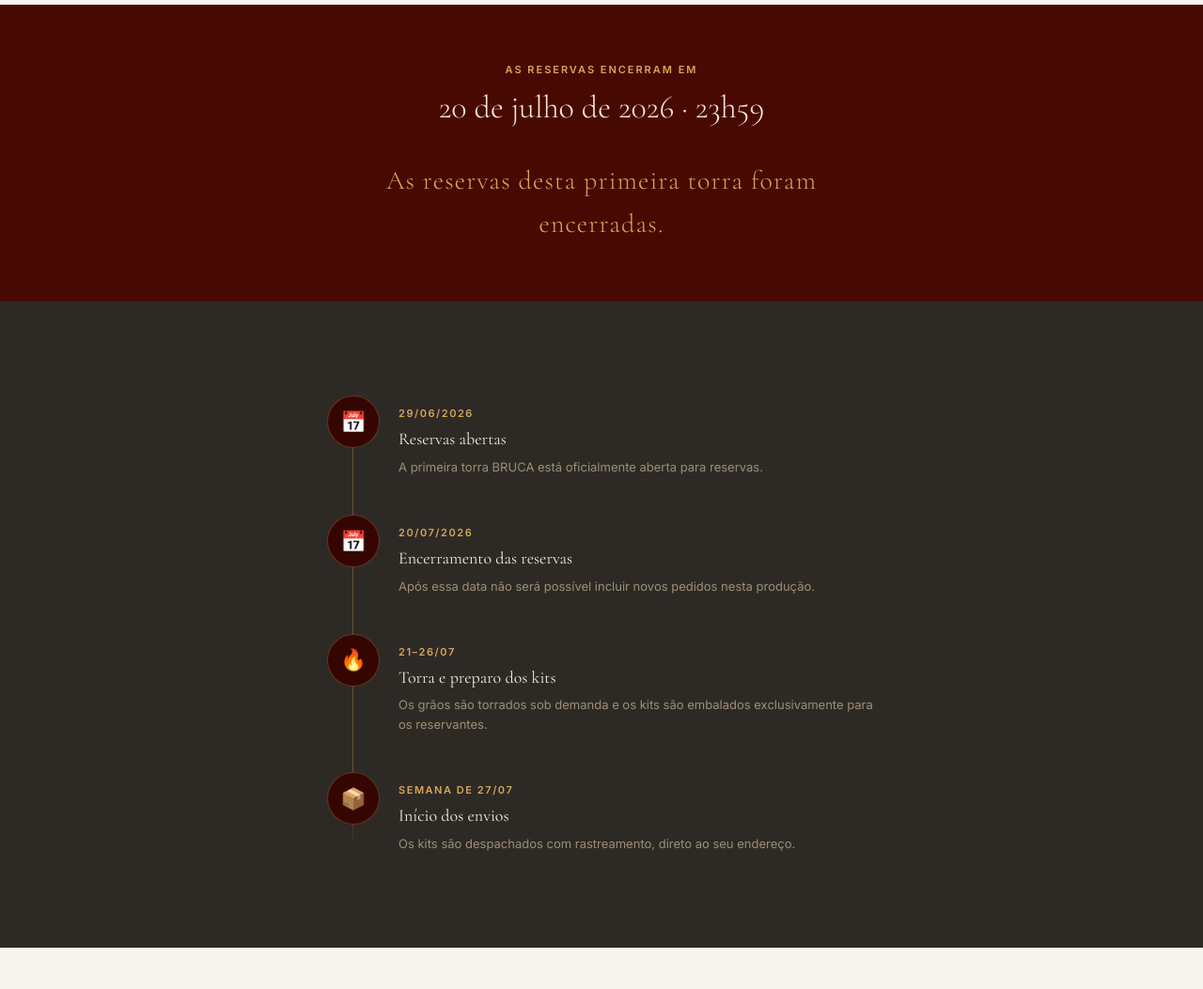
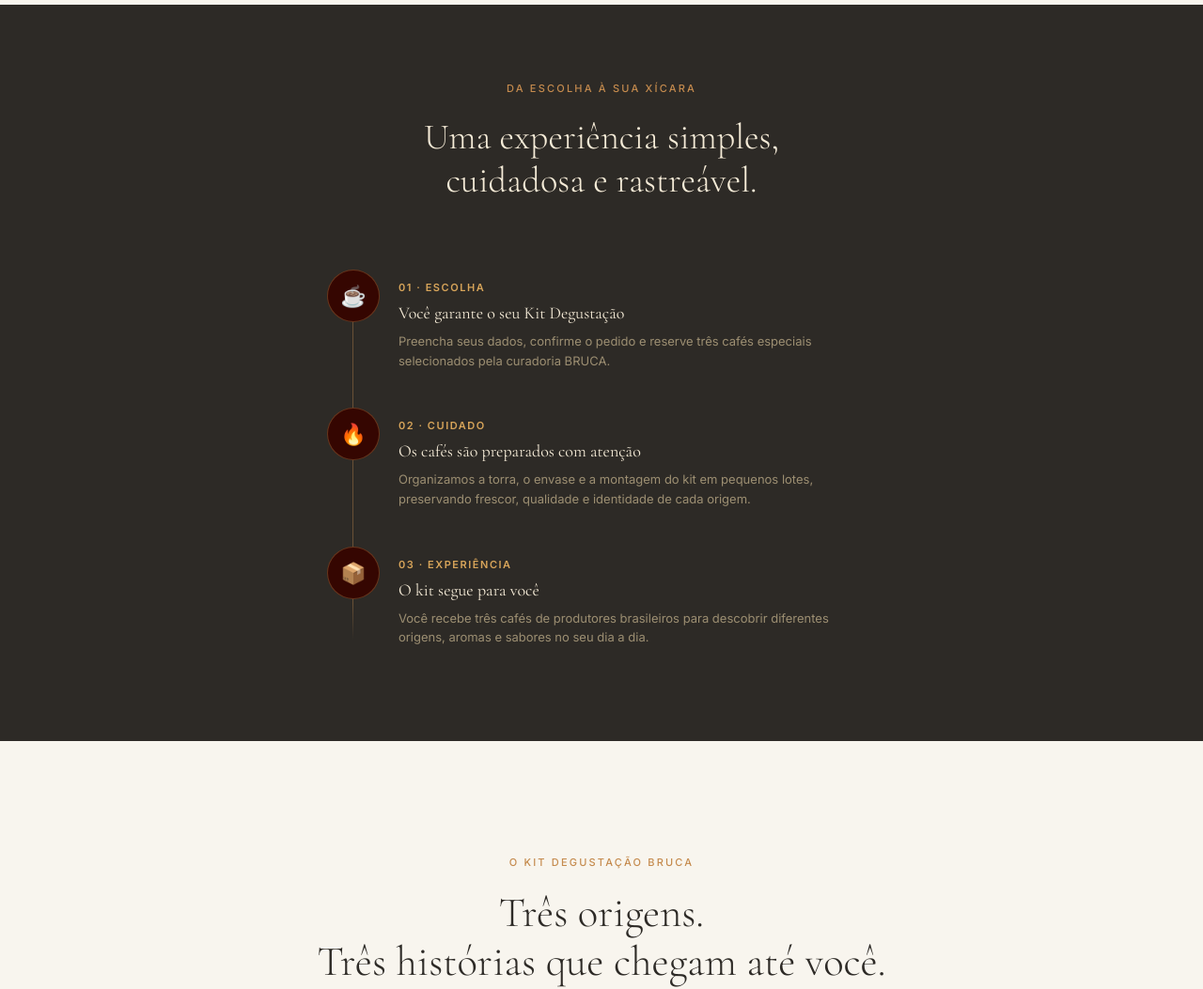
Before and after one commit to bruleiteferreira-ops/bruca-lp, a plain HTML site: page index.html in a window 1280 px wide. Shown: the part 1460-2513 px from the top of the page at 94% size. Drawn offline with nearby package versions, Linux system fonts and the light colour scheme.

Commit message:
Update index.html

```diff
--- a/index.html
+++ b/index.html
@@ -3,7 +3,7 @@
 <head>
 <meta charset="UTF-8">
 <meta name="viewport" content="width=device-width, initial-scale=1.0">
-<title>Primeira Torra BRUCA | Kit Degustação – Reservas Abertas até 20 de julho</title>
+<title>Primeira Torra BRUCA | Kit Degustação – Reservas Abertas</title>
 <meta name="description" content="Pré-venda exclusiva BRUCA 2026. Três microlotes da safra 2025 torrados sob demanda, exclusivamente para quem reservar. Vagas definidas pela capacidade de torra.">
 <link rel="preconnect" href="https://fonts.googleapis.com">
 <link rel="preconnect" href="https://fonts.gstatic.com" crossorigin>
@@ -1127,77 +1127,54 @@ footer{background:var(--grafite);padding:48px var(--sp-sm);text-align:center;}
 
 <!-- 3. CONTADOR REGRESSIVO -->
 
-<section class="bruca-countdown" aria-label="Contador regressivo para encerramento das reservas">
-  <div class="container-xs">
-    <span class="countdown-label">As reservas encerram em</span>
-    <p class="countdown-title">20 de julho de 2026 · 23h59</p>
-    <div class="countdown-grid" id="countdown-grid" aria-live="polite" aria-atomic="true">
-      <div class="countdown-unit">
-        <div class="countdown-num" id="cd-days">--</div>
-        <span class="countdown-unit-label">Dias</span>
-      </div>
-      <div class="countdown-sep" aria-hidden="true">:</div>
-      <div class="countdown-unit">
-        <div class="countdown-num" id="cd-hours">--</div>
-        <span class="countdown-unit-label">Horas</span>
-      </div>
-      <div class="countdown-sep" aria-hidden="true">:</div>
-      <div class="countdown-unit">
-        <div class="countdown-num" id="cd-mins">--</div>
-        <span class="countdown-unit-label">Minutos</span>
-      </div>
-      <div class="countdown-sep" aria-hidden="true">:</div>
-      <div class="countdown-unit">
-        <div class="countdown-num" id="cd-secs">--</div>
-        <span class="countdown-unit-label">Segundos</span>
-      </div>
-    </div>
-    <div id="countdown-ended" class="countdown-ended" style="display:none;" aria-live="assertive">
-      As reservas desta primeira torra foram encerradas.
-    </div>
-  </div>
-</section>
-
-<!-- 4. LINHA DO TEMPO -->
-
-<section class="bruca-timeline" aria-label="Cronograma da Primeira Torra BRUCA">
+
+<section class="bruca-timeline" aria-label="Como funciona a experiência BRUCA">
   <div class="container-sm">
+    <div class="tl-header reveal">
+      <span class="eyebrow">Da escolha à sua xícara</span>
+      <h2>Uma experiência simples,<br>cuidadosa e rastreável.</h2>
+    </div>
+
     <div class="tl-steps">
       <div class="tl-step reveal">
-        <div class="tl-icon" aria-hidden="true">📅</div>
+        <div class="tl-icon" aria-hidden="true">☕</div>
         <div class="tl-body">
-          <p class="tl-date">29/06/2026</p>
-          <p class="tl-title">Reservas abertas</p>
-          <p class="tl-desc">A primeira torra BRUCA está oficialmente aberta para reservas.</p>
-        </div>
-      </div>
-      <div class="tl-step reveal reveal-delay-1">
-        <div class="tl-icon" aria-hidden="true">📅</div>
-        <div class="tl-body">
-          <p class="tl-date">20/07/2026</p>
-          <p class="tl-title">Encerramento das reservas</p>
-          <p class="tl-desc">Após essa data não será possível incluir novos pedidos nesta produção.</p>
-        </div>
-      </div>
-      <div class="tl-step reveal reveal-delay-2">
+          <p class="tl-date">01 · Escolha</p>
+          <p class="tl-title">Você garante o seu Kit Degustação</p>
+          <p class="tl-desc">
+            Preencha seus dados, confirme o pedido e reserve três cafés especiais
+            selecionados pela curadoria BRUCA.
+          </p>
+        </div>
+      </div>
+
+      <div class="tl-step reveal">
         <div class="tl-icon" aria-hidden="true">🔥</div>
         <div class="tl-body">
-          <p class="tl-date">21–26/07</p>
-          <p class="tl-title">Torra e preparo dos kits</p>
-          <p class="tl-desc">Os grãos são torrados sob demanda e os kits são embalados exclusivamente para os reservantes.</p>
-        </div>
-      </div>
-      <div class="tl-step reveal reveal-delay-3">
+          <p class="tl-date">02 · Cuidado</p>
+          <p class="tl-title">Os cafés são preparados com atenção</p>
+          <p class="tl-desc">
+            Organizamos a torra, o envase e a montagem do kit em pequenos lotes,
+            preservando frescor, qualidade e identidade de cada origem.
+          </p>
+        </div>
+      </div>
+
+      <div class="tl-step reveal">
         <div class="tl-icon" aria-hidden="true">📦</div>
         <div class="tl-body">
-          <p class="tl-date">Semana de 27/07</p>
-          <p class="tl-title">Início dos envios</p>
-          <p class="tl-desc">Os kits são despachados com rastreamento, direto ao seu endereço.</p>
+          <p class="tl-date">03 · Experiência</p>
+          <p class="tl-title">O kit segue para você</p>
+          <p class="tl-desc">
+            Você recebe três cafés de produtores brasileiros para descobrir
+            diferentes origens, aromas e sabores no seu dia a dia.
+          </p>
         </div>
       </div>
     </div>
   </div>
 </section>
+
 
 <!-- 5. KIT DEGUSTAÇÃO -->
 
@@ -1208,7 +1185,7 @@ footer{background:var(--grafite);padding:48px var(--sp-sm);text-align:center;}
       <h2 class="kit-h2">Três origens.<br>Três histórias que chegam até você.</h2>
       <p style="font-size:var(--t-body);color:var(--grafite);opacity:.62;max-width:500px;margin:0 auto;">
         Cada embalagem carrega 250g de um microlote único, selecionado pela sua
-        complexidade sensorial e torrado sob demanda após o encerramento das reservas em 20 de julho.
+        complexidade sensorial e torrado sob demanda após o encerramento das reservas em .
       </p>
     </div>
 
@@ -1435,26 +1412,22 @@ required maxlength="9" inputmode="numeric">
           <span class="spinner" aria-hidden="true"></span>
           <span class="btn-text">GARANTIR MINHA RESERVA →</span>
         </button>
-        </button>
 
         <div style="text-align:center;margin:20px 0 16px;">
           <p style="font-size:13px;margin:0 0 5px;color:#2D2A26;">
             Kit com 3 cafés especiais de 250 g
           </p>
-
           <p style="font-size:34px;font-weight:700;margin:0;color:#480902;">
             R$ 159,90
           </p>
-
           <p style="font-size:12px;margin:5px 0 0;color:#2D2A26;opacity:.7;">
             Frete calculado conforme o CEP
           </p>
         </div>
 
         <div class="form-microcopy" aria-label="Informações sobre a reserva">
-        <div class="form-microcopy" aria-label="Informações sobre a reserva">
-          <span class="form-microcopy-item">Frete calculado conforme o CEP informado</span>
-          <span class="form-microcopy-item">O pagamento confirma sua participação</span>
+          <span class="form-microcopy-item">Pagamento seguro via Mercado Pago</span>
+          <span class="form-microcopy-item">Produção em pequenos lotes e envio organizado com cuidado</span>
           <span class="form-microcopy-item">Seus dados são usados exclusivamente para esta produção</span>
         </div>
       </div>
@@ -1470,9 +1443,8 @@ required maxlength="9" inputmode="numeric">
       <p class="form-success-text">
         Agora só falta garantir sua participação na Primeira Torra BRUCA.<br>
         <span style="display:block;margin-top:10px;font-size:13px;line-height:1.75;opacity:.75;">
-          As reservas encerram em <strong>20 de julho às 23h59</strong>.
-          Depois dessa data iniciaremos a torra exclusiva deste lote.
-          Os envios acontecerão durante a semana de 27 de julho.
+          Sua reserva continua disponível enquanto houver capacidade nesta primeira torra.
+          Após a confirmação do pagamento, prepararemos a torra fresca. Você receberá as informações de envio após a confirmação do pedido.
         </span>
         <strong style="display:block;margin-top:12px;font-size:13px;opacity:.85;">Escolha como deseja finalizar:</strong>
       </p>
@@ -1512,7 +1484,7 @@ Kit com 3 cafés especiais de 250 g + cards sensoriais
 </p>
 
 <p style="font-size:12px;color:var(--grafite,#2D2A26);opacity:.65;margin-bottom:12px;line-height:1.5;">
-Finalize sua compra imediatamente e reserve seu kit antes do encerramento.
+Finalize sua compra com segurança e confirme seu kit nesta primeira torra.
 </p>
         <a href="https://mpago.li/1aRXhkG" target="_blank" rel="noopener noreferrer"
            id="mercadopago-cta"
@@ -1753,54 +1725,6 @@ if (reservaForm) {
 
 </script>
 
-<script>
-/* ── CONTADOR REGRESSIVO — PRIMEIRA TORRA BRUCA ─────────────────────────────
-   Data alvo: 20 de julho de 2026 às 23:59 (horário de Brasília, UTC-3).
-   Não utiliza cookie nem localStorage — é calculado em tempo real no client.
-   Quando chega a zero, exibe "As reservas desta primeira torra foram encerradas." no lugar do contador.
-────────────────────────────────────────────────────────────────────────────*/
-(function() {
-  // 20/07/2026 23:59:59 BRT = 03:59:59 UTC no dia 21/07/2026
-  var TARGET = new Date('2026-07-21T02:59:59Z'); // UTC equivalente de 23h59 BRT
-
-  var elDays  = document.getElementById('cd-days');
-  var elHours = document.getElementById('cd-hours');
-  var elMins  = document.getElementById('cd-mins');
-  var elSecs  = document.getElementById('cd-secs');
-  var elGrid  = document.getElementById('countdown-grid');
-  var elEnded = document.getElementById('countdown-ended');
-
-  if (!elDays || !elHours || !elMins || !elSecs) return;
-
-  function pad(n) { return n < 10 ? '0' + n : String(n); }
-
-  function tick() {
-    var now  = new Date();
-    var diff = TARGET - now;
-
-    if (diff <= 0) {
-      // Encerrado: ocultar contador, exibir mensagem
-      if (elGrid)  elGrid.style.display  = 'none';
-      if (elEnded) elEnded.style.display = 'block';
-      return;
-    }
-
-    var totalSecs = Math.floor(diff / 1000);
-    var days  = Math.floor(totalSecs / 86400);
-    var hours = Math.floor((totalSecs % 86400) / 3600);
-    var mins  = Math.floor((totalSecs % 3600)  / 60);
-    var secs  = totalSecs % 60;
-
-    elDays.textContent  = pad(days);
-    elHours.textContent = pad(hours);
-    elMins.textContent  = pad(mins);
-    elSecs.textContent  = pad(secs);
-
-    setTimeout(tick, 1000);
-  }
-
-  tick(); // inicia imediatamente
-})();
-</script>
+
 </body>
 </html>
```
Lines whose indentation alone changed are shown as unchanged.
